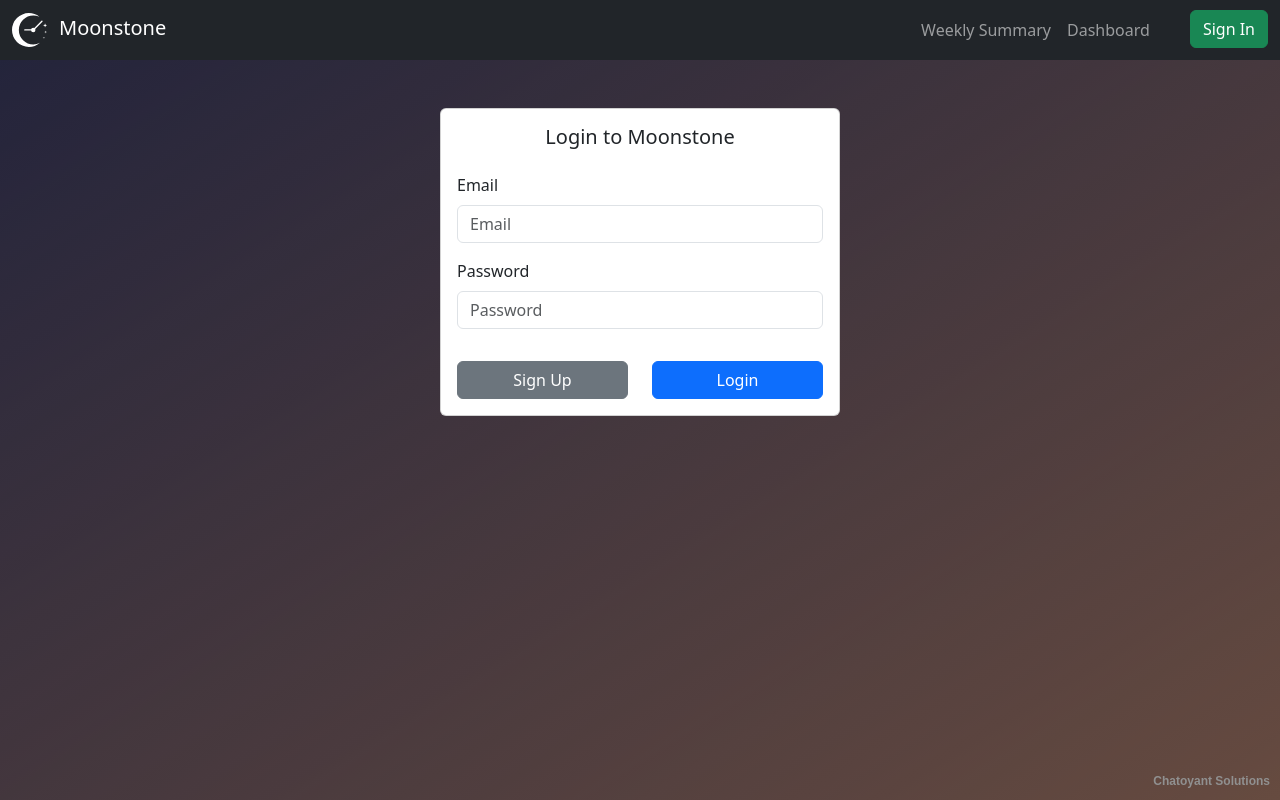
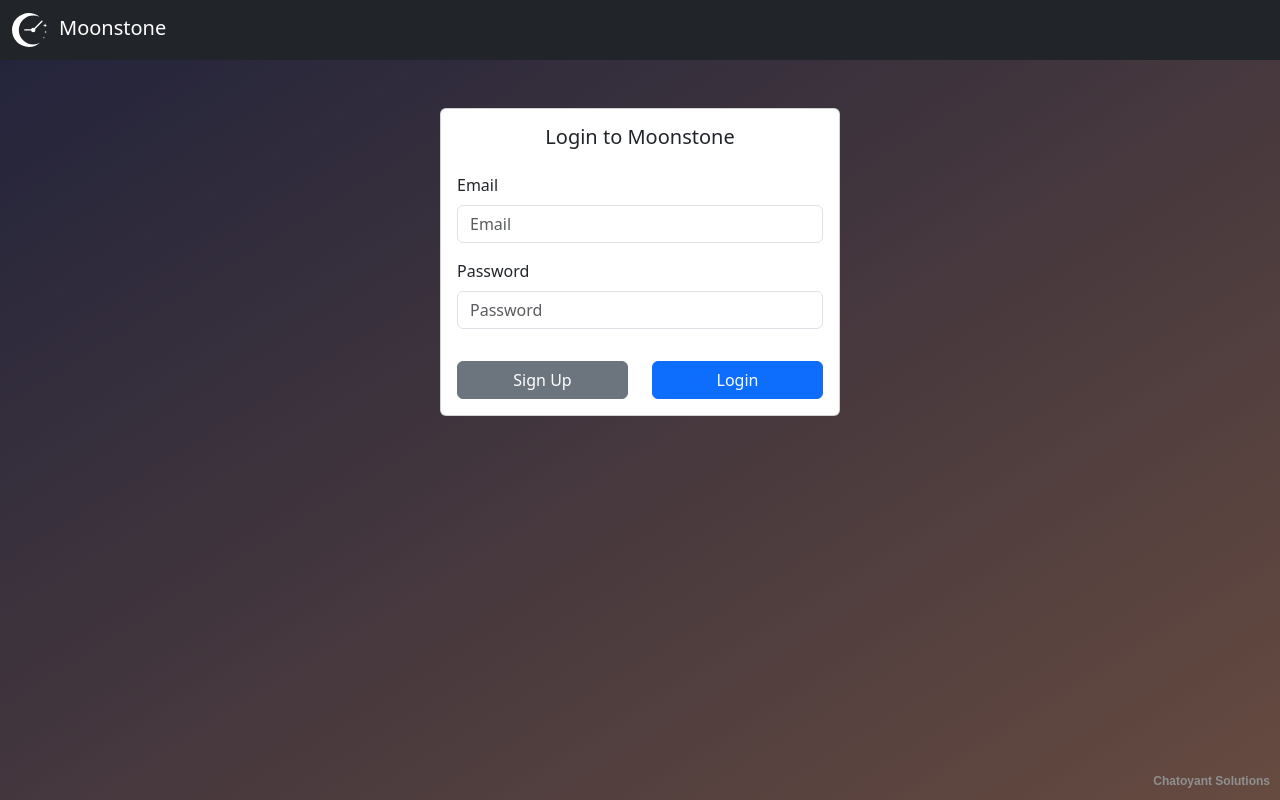
Before and after one commit to BradleyHendrickson/Moonstone, a Next.js app: page /login in a window 1280 px wide. Built offline with nearby package versions, Linux system fonts and the light colour scheme; no server answers.

Commit message:
update navbar

```diff
--- a/components/navigation/ClientSideNav.jsx
+++ b/components/navigation/ClientSideNav.jsx
@@ -14,6 +14,7 @@ import Image from 'next/image';
 export default function ClientSideNav({signedIn}) {
 
     const pathname = usePathname()
+
 
     function signOut() {
         const supabase = createClient()
@@ -42,17 +43,9 @@ export default function ClientSideNav({signedIn}) {
         return false
       };
 
-    return (
+    const showNav = pathname !== "/login"
 
-        <Navbar color="dark" dark expand="xs">
-        <NavbarBrand href="/">
-        <Image
-            priority
-            src={logoSvg}
-            alt="Moonstone"
-            width={35}
-        />
-        <span style={{marginLeft:"0.75rem"}}>Moonstone</span></NavbarBrand>
+    const renderedNav = (
         <Nav className="ml-auto" navbar>
             <NavItem className="d-none d-sm-block">
                 <NavLink
@@ -75,6 +68,28 @@ export default function ClientSideNav({signedIn}) {
                 {mybutton}
             </NavItem>
         </Nav>
+    )
+
+    return (
+
+        <Navbar color="dark" dark expand="xs">
+        <NavbarBrand href="/">
+        <Image
+            priority
+            src={logoSvg}
+            alt="Moonstone"
+            width={35}
+        />
+        <span style={{marginLeft:"0.75rem"}}>Moonstone</span></NavbarBrand>
+        {
+            showNav ? (
+                renderedNav
+            ) :
+            (
+                <></>
+            )
+        }
+
     </Navbar>
     )
 }
```
